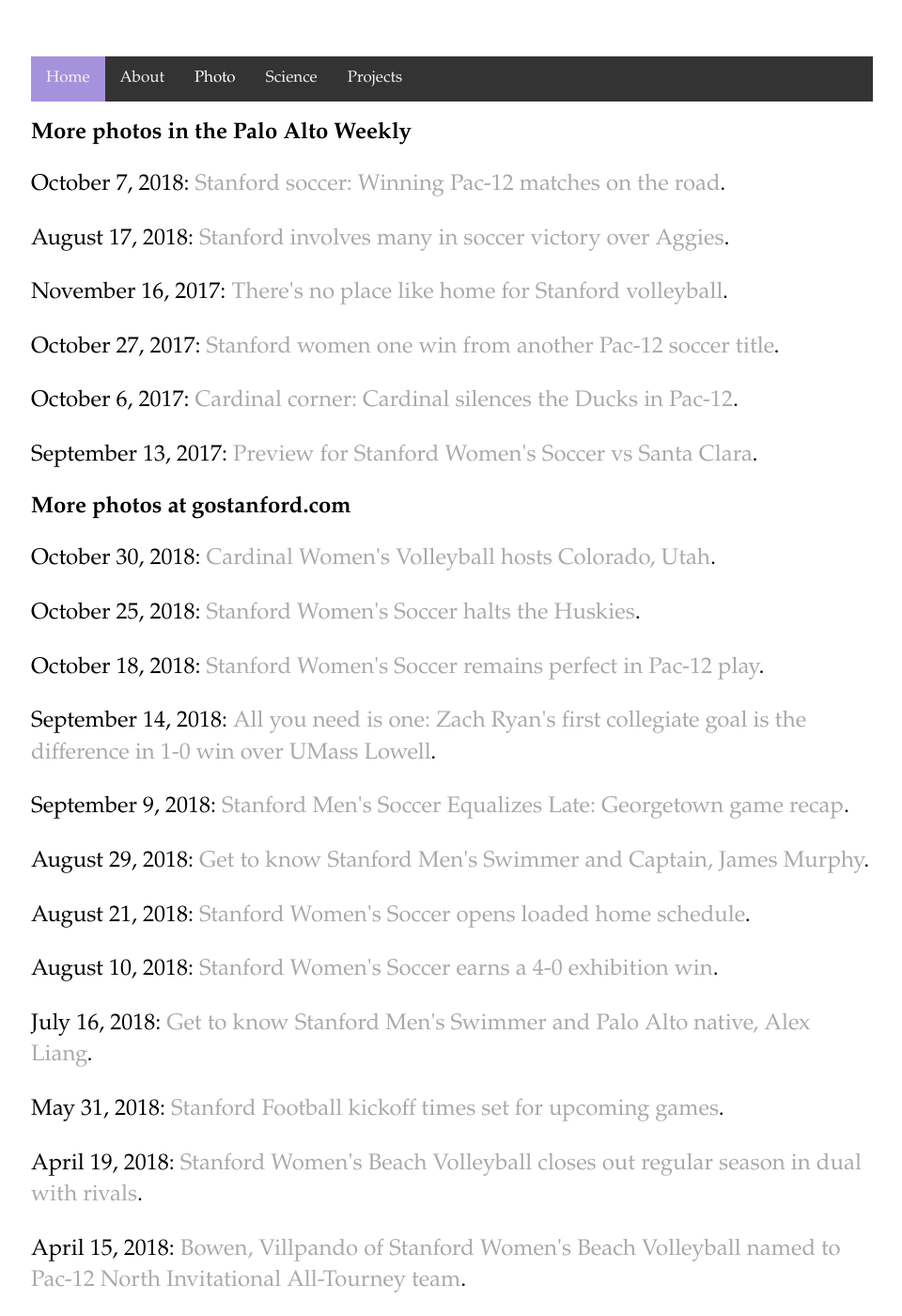
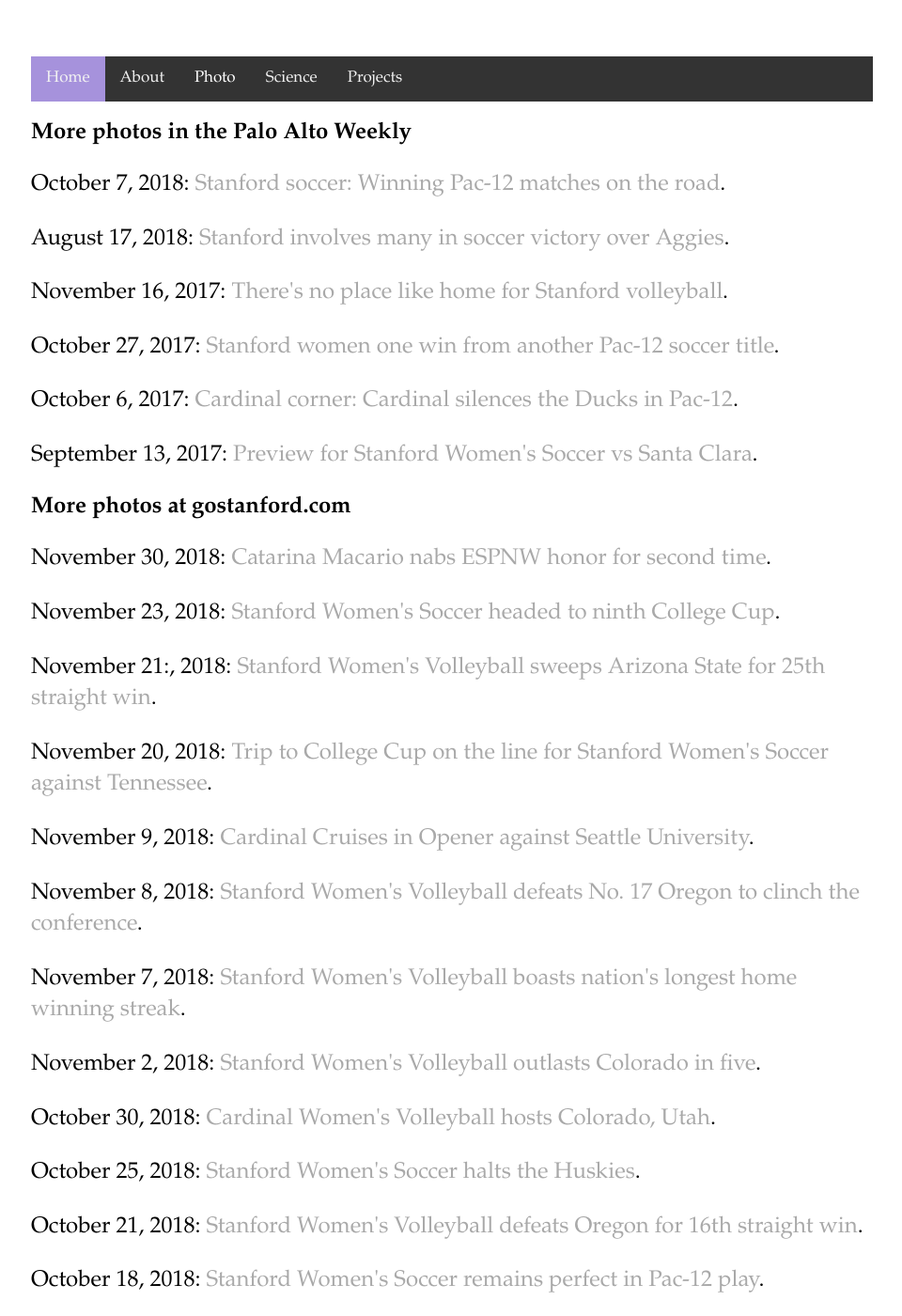
Before and after one commit to echang17/echang17.github.io, a Jekyll site: the page built from links_full/index.html, in a window 1280 px wide and 1400 px high. Shown: the whole window at 94% size, without its empty margins (159-1119 px from the left). Built offline with Jekyll 4.4.1, drawn with Linux system fonts in a browser that asks for light colours.

Commit message:
Update index.html

```diff
--- a/links_full/index.html
+++ b/links_full/index.html
@@ -11,8 +11,17 @@
     <p>September 13, 2017: <a href="https://www.paloaltoonline.com/news/2017/09/13/cardinal-broncos-ready-to-rock-stevens-stadium-sunday">Preview for Stanford Women's Soccer vs Santa Clara</a>.</p>
 <p></p>
 <h2>More photos at gostanford.com</h2>
+    <p>November 30, 2018: <a href="https://gostanford.com/news/2018/11/30/womens-soccer-player-of-the-year.aspx">Catarina Macario nabs ESPNW honor for second time</a>.</p>
+    <p>November 23, 2018: <a href="https://gostanford.com/news/2018/11/23/womens-soccer-ticket-punched.aspx">Stanford Women's Soccer headed to ninth College Cup</a>.</p>
+    <p>November 21:, 2018: <a href="https://gostanford.com/news/2018/11/21/womens-volleyball-25-straight.aspx">Stanford Women's Volleyball sweeps Arizona State for 25th straight win</a>.</p>
+    <p>November 20, 2018: <a href="https://gostanford.com/news/2018/11/20/womens-soccer-quarterfinal-at-cagan.aspx">Trip to College Cup on the line for Stanford Women's Soccer against Tennessee</a>.</p>
+    <p>November 9, 2018: <a href="https://gostanford.com/news/2018/11/9/womens-soccer-cardinal-cruises-in-opener.aspx">Cardinal Cruises in Opener against Seattle University</a>.</p>
+    <p>November 8, 2018: <a href="https://gostanford.com/news/2018/11/9/womens-volleyball-conference-clinched.aspx">Stanford Women's Volleyball defeats No. 17 Oregon to clinch the conference</a>.</p>
+    <p>November 7, 2018: <a href="https://gostanford.com/news/2018/11/7/womens-volleyball-oregon-oregon-state-up-next.aspx">Stanford Women's Volleyball boasts nation's longest home winning streak</a>.</p>
+    <p>November 2, 2018: <a href="https://gostanford.com/news/2018/11/3/womens-volleyball-winning-streak-still-intact.aspx">Stanford Women's Volleyball outlasts Colorado in five</a>.</p>
     <p>October 30, 2018: <a href="https://gostanford.com/news/2018/10/30/womens-volleyball-card-hosts-colorado-utah.aspx">Cardinal Women's Volleyball hosts Colorado, Utah</a>.</p>
     <p>October 25, 2018: <a href="https://gostanford.com/news/2018/10/25/womens-soccer-huskies-halted.aspx">Stanford Women's Soccer halts the Huskies</a>.</p>
+    <p>October 21, 2018: <a href="https://gostanford.com/news/2018/10/21/womens-volleyball-card-flies-higher.aspx">Stanford Women's Volleyball defeats Oregon for 16th straight win</a>.</p>
     <p>October 18, 2018: <a href="https://gostanford.com/news/2018/10/18/womens-soccer-perfect-in-pac-12-play.aspx?path=wsoc">Stanford Women's Soccer remains perfect in Pac-12 play</a>.</p>
     <p>September 14, 2018: <a href="https://gostanford.com/news/2018/9/15/mens-soccer-all-you-need-is-one.aspx?path=msoc">All you need is one: Zach Ryan's first collegiate goal is the difference in 1-0 win over UMass Lowell</a>.</p>
     <p>September 9, 2018: <a href="https://gostanford.com/news/2018/9/3/mens-soccer-cardinal-equalizes-late.aspx">Stanford Men's Soccer Equalizes Late: Georgetown game recap</a>.</p>
```
